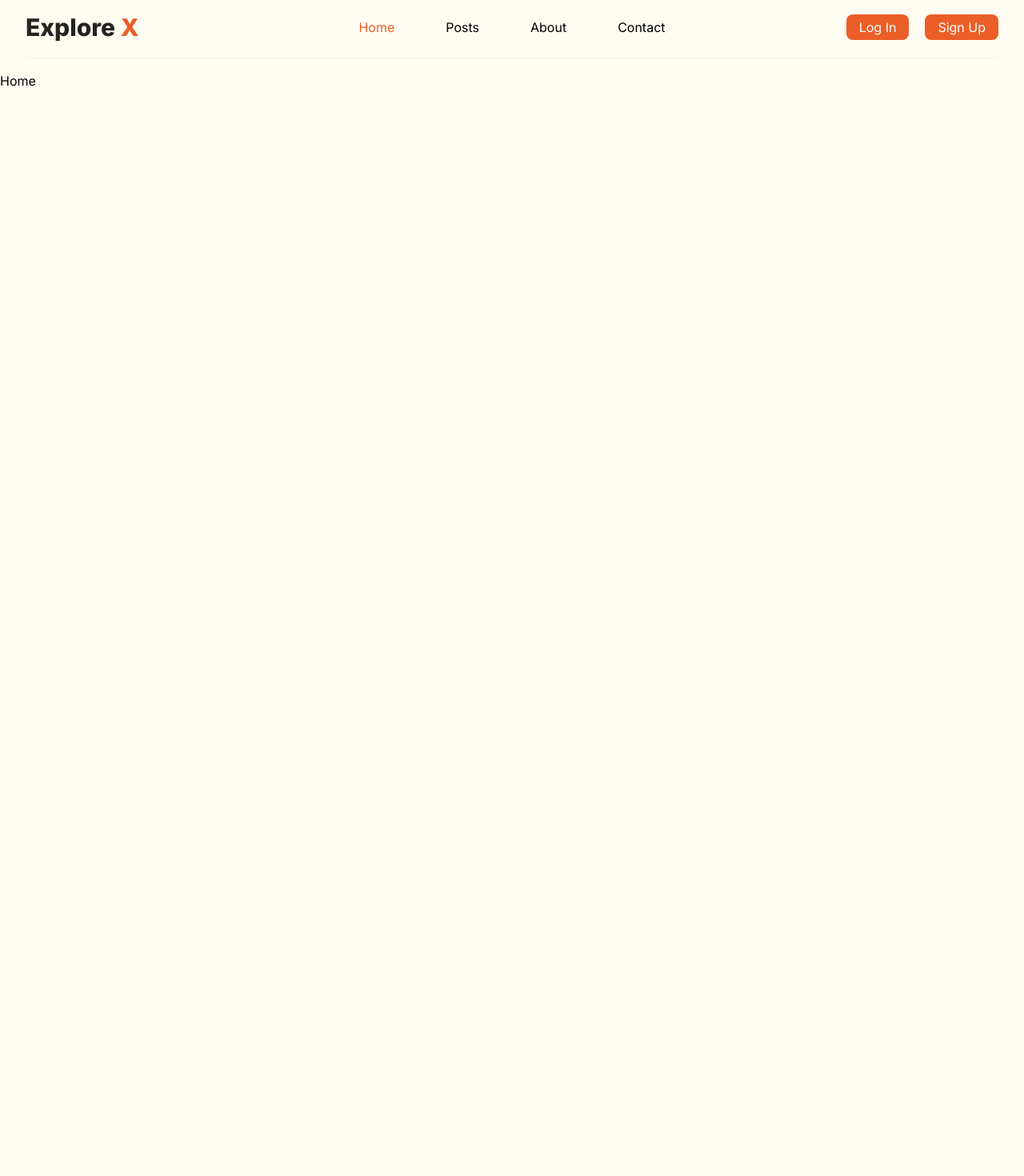
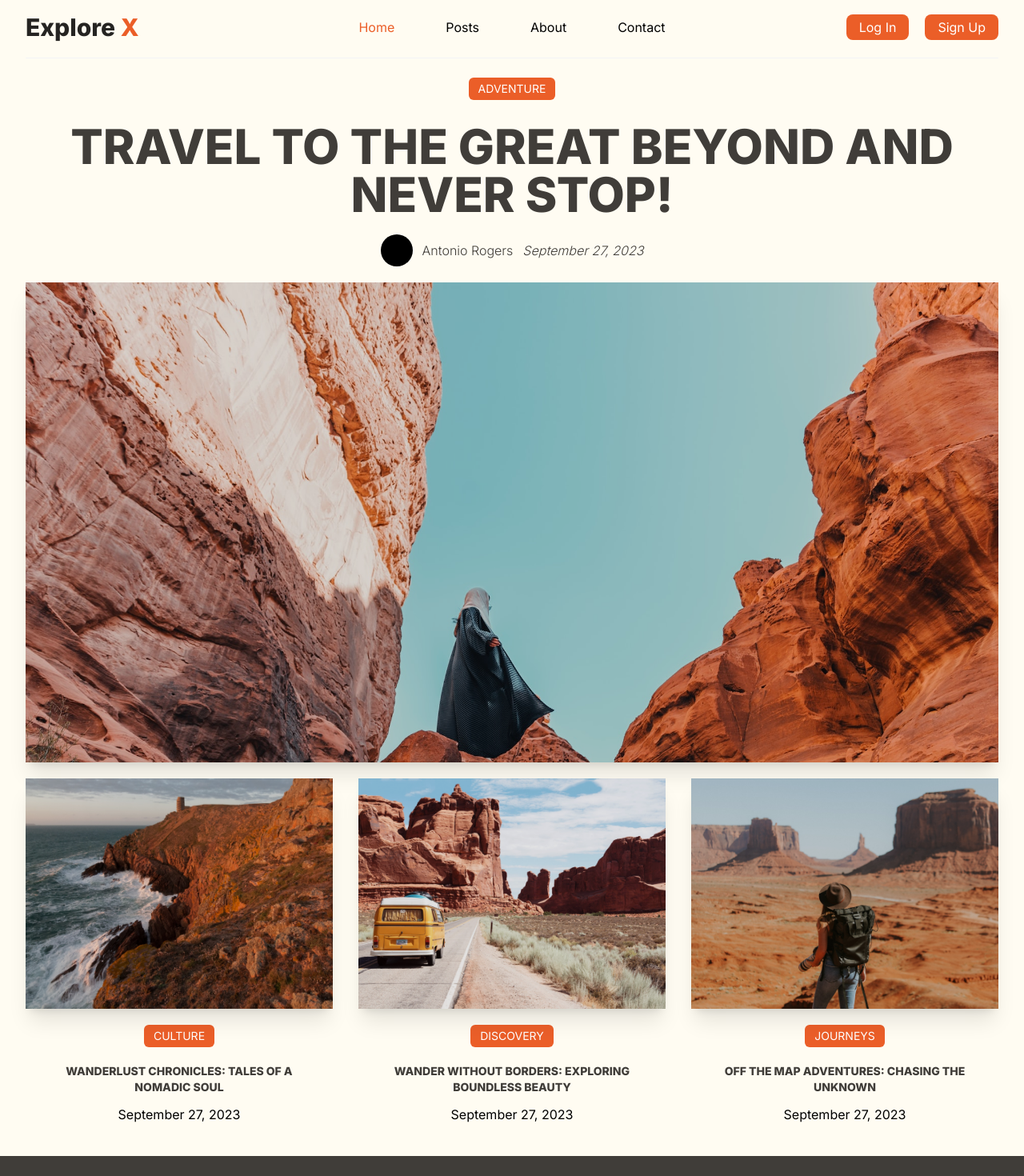
Before and after one commit to bjmczhang/travel-blog, a Next.js app: page / in a window 1280 px wide. Shown: the top 1470 px of the page at 80% size. Built offline with nearby package versions, Linux system fonts and the light colour scheme.

Commit message:
nav and hero complete

```diff
--- /dev/null
+++ b/app/(site)/blog/[id]/page.tsx
@@ -0,0 +1,19 @@
+interface searchParamsTypes {
+  id: string;
+  title: string;
+  image_path: string;
+  paragraph: string;
+  featured: boolean;
+  topPost: boolean;
+  tags: string[];
+  authorImage: string;
+  authorName: string;
+  publishDate: string;
+}
+
+const page = ({ searchParams }: { searchParams: searchParamsTypes }) => {
+  const post = searchParams;
+  return <div>{post.title}</div>;
+};
+
+export default page;
--- a/app/(site)/page.tsx
+++ b/app/(site)/page.tsx
@@ -1,5 +1,11 @@
+import Hero from "@/components/shared/Hero";
+
 const Home = () => {
-  return <div className="h-[2000px]">Home</div>;
+  return (
+    <>
+      <Hero />
+    </>
+  );
 };
 
 export default Home;
--- /dev/null
+++ b/components/shared/Hero.tsx
@@ -0,0 +1,80 @@
+import { blogData } from "@/constants/blogData";
+import Tag from "../ui/Tag";
+import Overlay from "../ui/Overlay";
+import Link from "next/link";
+const Hero = () => {
+  const featuredPost = blogData.filter((blog) => blog.featured === true);
+  const topFeatured = featuredPost.slice(0, 1);
+  const bottomFeatured = featuredPost.slice(1, 4);
+  return (
+    <section className="relative">
+      <div className="w-[95%] mx-auto max-w-[1450px] z-1">
+        {topFeatured.map((post, id) => (
+          <article
+            key={id}
+            className="flex flex-col gap-5 mb-5 text-center relative"
+          >
+            <Tag text={post.tags} />
+            <h2 className="text-6xl font-extrabold uppercase text-tertiary">
+              {post.title}
+            </h2>
+            <div className="flex items-center justify-center gap-3 font-light text-tertiary">
+              <div className="w-10 h-10 rounded-full bg-black"></div>
+              <span>{post.authorName}</span>
+              <span className="italic">{post.publishDate}</span>
+            </div>
+            <Link
+              href={{
+                pathname: `/blog/${post.id}`,
+                query: { ...post },
+              }}
+            >
+              <div className="relative max-h-[600px] overflow-hidden shadow-xl">
+                <img
+                  src={post.image_path}
+                  alt={`image for ${post.title}`}
+                  className="object-cover w-full h-full"
+                />
+                <Overlay />
+              </div>
+            </Link>
+          </article>
+        ))}
+
+        <div className="grid grid-cols-3 gap-8 max-lg:grid-cols-1">
+          {bottomFeatured.map((post, id) => (
+            <article
+              key={id}
+              className="flex flex-col gap-3 items-center text-center relative"
+            >
+              <Link
+                href={{
+                  pathname: `/blog/${post.id}`,
+                  query: { ...post },
+                }}
+                className="w-full"
+              >
+                <div className="relative overflow-hidden h-72 shadow-xl w-full">
+                  <img
+                    src={post.image_path}
+                    alt={`image for ${post.title}`}
+                    className="object-cover w-full h-full"
+                  />
+                  <Overlay />
+                </div>
+              </Link>
+
+              <Tag text={post.tags} />
+              <h3 className="text-sm font-extrabold text-tertiary uppercase px-5">
+                {post.title}
+              </h3>
+              <span className="font-li">{post.publishDate}</span>
+            </article>
+          ))}
+        </div>
+      </div>
+    </section>
+  );
+};
+
+export default Hero;
--- a/components/shared/Navbar.tsx
+++ b/components/shared/Navbar.tsx
@@ -25,8 +25,18 @@
   }, []);
 
   return (
-    <nav className={clsx("py-4 w-full", { fixed: isScrolling })}>
-      <div className="w-[95%] mx-auto max-w-[1450px] flex items-center justify-between pb-5 border-b border-gray-100">
+    <nav
+      className={clsx(
+        "py-4 w-full",
+        isScrolling ? "fixed top-0 bg-white shadow-lg z-10" : "relative"
+      )}
+    >
+      <div
+        className={clsx(
+          "w-[95%] mx-auto max-w-[1450px] flex items-center justify-between pb-5 border-b border-gray-100",
+          isScrolling ? "pb-0 border-none" : null
+        )}
+      >
         <div className="flex-1">
           <Link href={"/"}>
             <h1 className="text-3xl font-extrabold text-secondary">
--- /dev/null
+++ b/components/ui/Overlay.tsx
@@ -0,0 +1,7 @@
+const Overlay = () => {
+  return (
+    <div className="bg-black/10 w-full h-full absolute top-0 z-1 hover:bg-white/10 duration-500 cursor-pointer"></div>
+  );
+};
+
+export default Overlay;
--- a/components/ui/Tag.tsx
+++ b/components/ui/Tag.tsx
@@ -1,9 +1,15 @@
 interface tagProps {
-  text: string;
+  text: string[];
 }
 
 const Tag = ({ text }: tagProps) => {
-  return <div>Tag</div>;
+  return (
+    <>
+      <span className="uppercase bg-primary py-1 px-3 text-white inline-block rounded-md text-sm self-center my-2">
+        {text}
+      </span>
+    </>
+  );
 };
 
 export default Tag;
```
